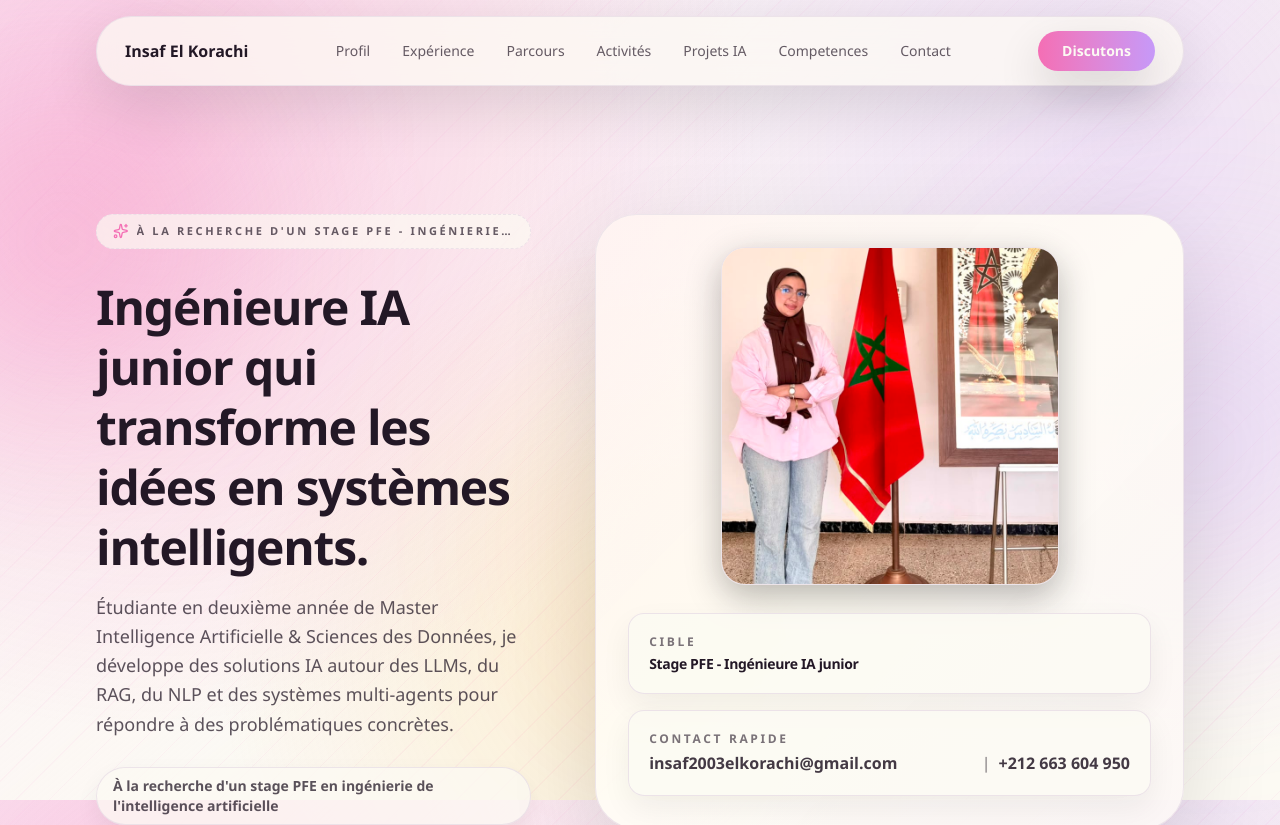
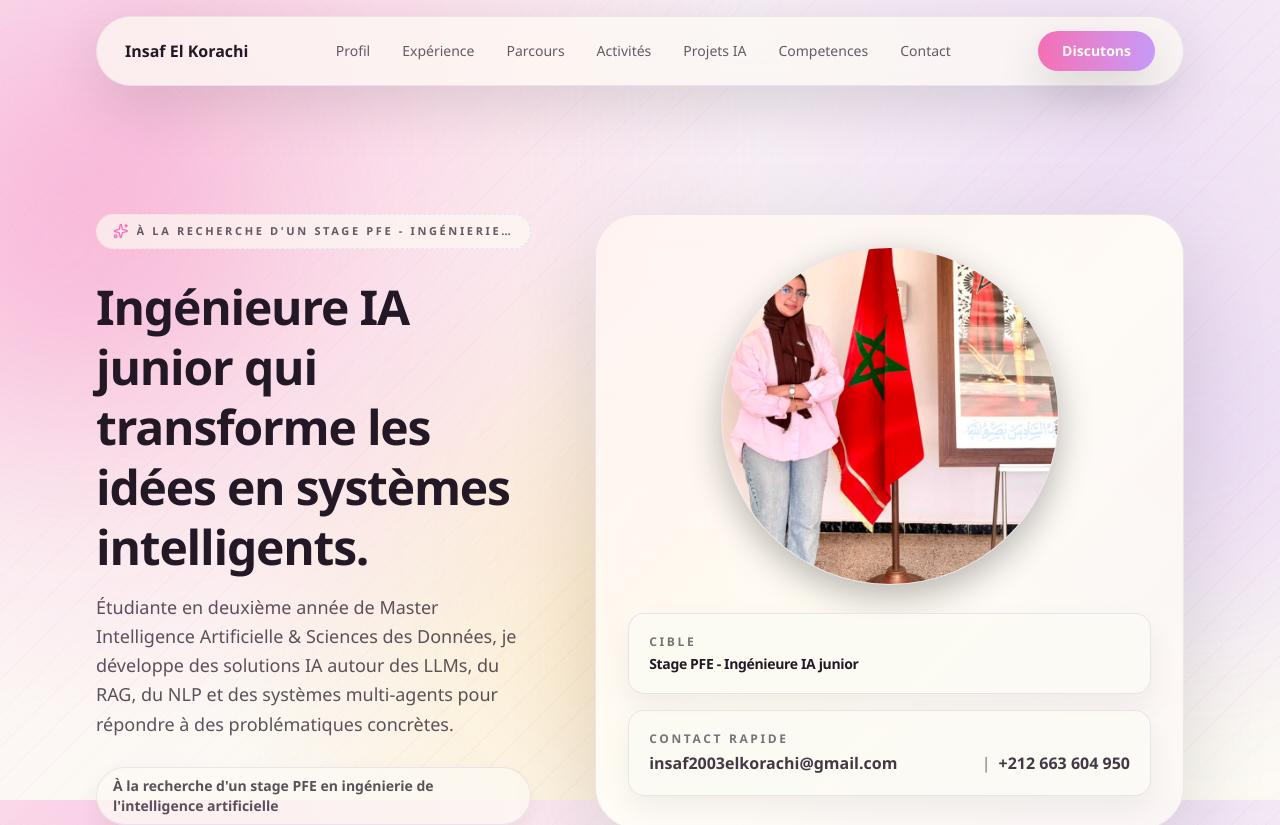
Before and after one commit to Insaf-elkorachi/Portfolio, a Next.js app: page / in a window 1280 px wide. Shown: the top 825 px of the page. Built offline with nearby package versions, Linux system fonts and the light colour scheme.

Commit message:
Use circular profile photo frame

```diff
--- a/app/page.tsx
+++ b/app/page.tsx
@@ -708,11 +708,11 @@ export default function Home() {
                 <div className="relative mx-auto w-full overflow-hidden rounded-[2.6rem] border border-border/70 bg-card/90 p-5 shadow-[0_30px_90px_rgba(0,0,0,0.12)] sm:p-8 lg:mx-0 lg:ml-auto">
                   <div aria-hidden className="pointer-events-none absolute inset-0 bg-gradient-to-br from-primary/6 via-transparent to-accent/6" />
                   <div className="relative flex flex-col items-center">
-                    <div className="mb-7 overflow-hidden rounded-[1.5rem] border border-border/70 bg-background p-2 shadow-[0_12px_35px_rgba(0,0,0,0.28)]">
+                    <div className="mb-7 overflow-hidden rounded-full border border-border/70 bg-background p-2 shadow-[0_12px_35px_rgba(0,0,0,0.28)]">
                       <img
                         src={profileImage}
                         alt="Portrait d Insaf El Korachi"
-                        className="h-72 w-72 origin-[31%_56%] scale-[1.65] rounded-[1.1rem] object-cover object-bottom sm:h-80 sm:w-80"
+                        className="h-72 w-72 origin-[31%_56%] scale-[1.65] rounded-full object-cover object-bottom sm:h-80 sm:w-80"
                         onError={() => setProfileImage('/placeholder-user.jpg')}
                       />
                     </div>
```
